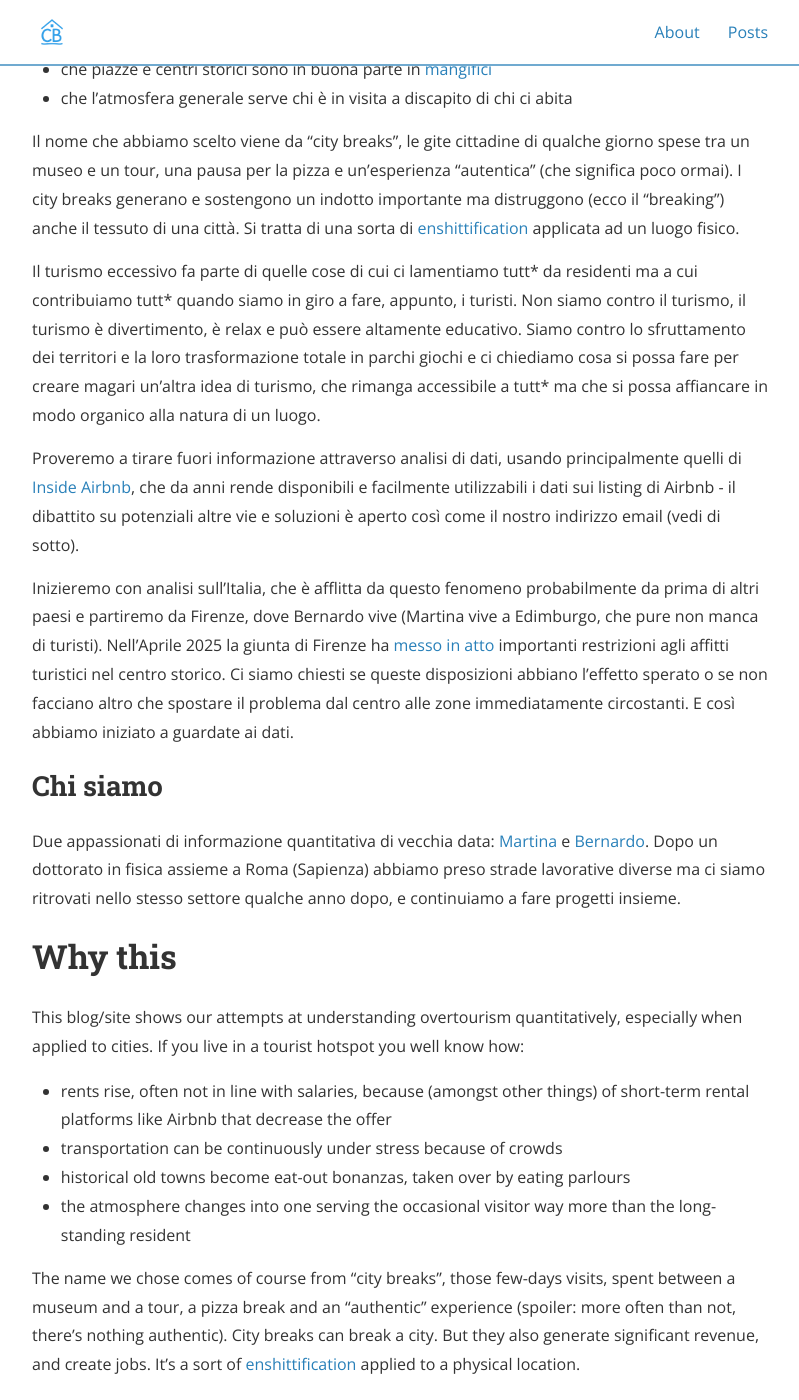
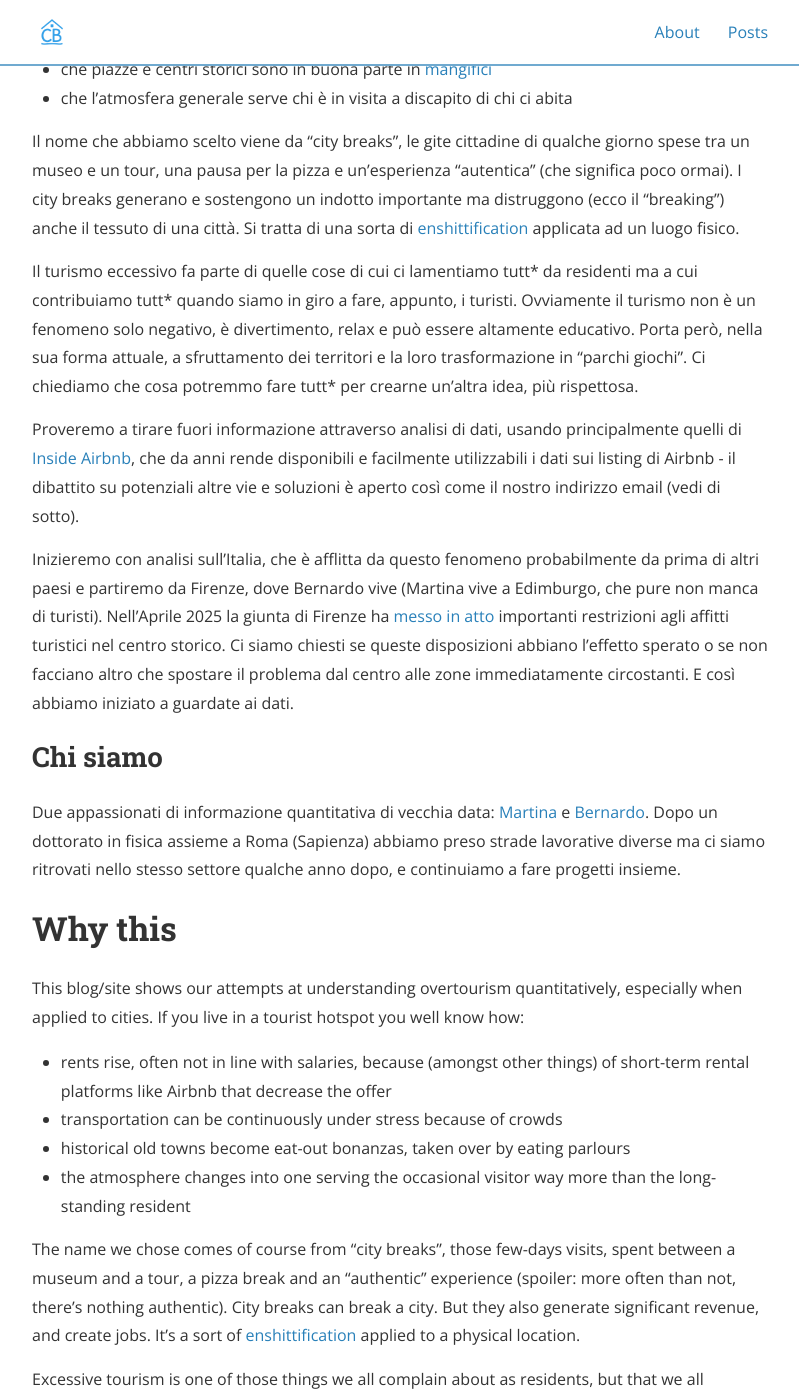
Before and after one commit to bernomone/citybreaking, a Jekyll site: the page built from about.md, in a window 1280 px wide and 1400 px high, scrolled down 469 px. Shown: the whole window, without its empty margins (240-1039 px from the left). Built offline with Jekyll 4.4.1, drawn with Linux system fonts in a browser that asks for light colours; nearby versions of some CDN libraries; some of the changed text lies outside the part shown.

Commit message:
smorzato i toni

```diff
--- a/about.md
+++ b/about.md
@@ -17,7 +17,7 @@ Questo sito raccoglie i nostri tentativi di capire quantitativamente il fenomeno
 
 Il nome che abbiamo scelto viene da "city breaks", le gite cittadine di qualche giorno spese tra un museo e un tour, una pausa per la pizza e un'esperienza "autentica" (che significa poco ormai). I city breaks generano e sostengono un indotto importante ma distruggono (ecco il "breaking") anche il tessuto di una città. Si tratta di una sorta di [enshittification](https://en.wikipedia.org/wiki/Enshittification#) applicata ad un luogo fisico.
 
-Il turismo eccessivo fa parte di quelle cose di cui ci lamentiamo tutt* da residenti ma a cui contribuiamo tutt* quando siamo in giro a fare, appunto, i turisti. Non siamo contro il turismo, il turismo è divertimento, è relax e può essere altamente educativo. Siamo contro lo sfruttamento dei territori e la loro trasformazione totale in parchi giochi e ci chiediamo cosa si possa fare per creare magari un'altra idea di turismo, che rimanga accessibile a tutt* ma che si possa affiancare in modo organico alla natura di un luogo.
+Il turismo eccessivo fa parte di quelle cose di cui ci lamentiamo tutt* da residenti ma a cui contribuiamo tutt* quando siamo in giro a fare, appunto, i turisti. Ovviamente il turismo non è un fenomeno solo negativo, è divertimento, relax e può essere altamente educativo. Porta però, nella sua forma attuale, a sfruttamento dei territori e la loro trasformazione in "parchi giochi". Ci chiediamo che cosa potremmo fare tutt* per crearne un'altra idea, più rispettosa.
 
 Proveremo a tirare fuori informazione attraverso analisi di dati, usando principalmente quelli di [Inside Airbnb](https://insideAirbnb.com/about/), che da anni rende disponibili e facilmente utilizzabili i dati sui listing di Airbnb - il dibattito su potenziali altre vie e soluzioni è aperto così come il nostro indirizzo email (vedi di sotto).
 
@@ -37,7 +37,7 @@ This blog/site shows our attempts at understanding overtourism quantitatively, e
 
 The name we chose comes of course from "city breaks", those few-days visits, spent between a museum and a tour, a pizza break and an "authentic" experience (spoiler: more often than not, there's nothing authentic). City breaks can break a city. But they also generate significant revenue, and create jobs. It's a sort of [enshittification](https://en.wikipedia.org/wiki/Enshittification#) applied to a physical location.
 
-Excessive tourism is one of those things we all complain about as residents, but that we all contribute to when we happen to be tourists ourselves. We're not against tourism, it is fun and relaxing and can of course be highly educational. We're against the exploitation of territories and their total transformation into playgrounds - we wonder what could we all do to maybe create another idea of accessible tourism, still accessible to all but that could organically be integrated in communities.
+Excessive tourism is one of those things we all complain about as residents, but that we all contribute to when we happen to be tourists ourselves. Clearly, we don't mean to say that tourism is all bad, it is fun and relaxing and can of course be highly educational. But in its current form it leads to the exploitation of territories and their total transformation into "playgrounds" - we wonder what could we all do to create another idea of tourism, respectful and still accessible to everyone.
 
 We'll use data to extract information, using mainly [Inside Airbnb](https://insideAirbnb.com/about/), which have been collecting and making available all data regarding listings on the platform. Then, the debate on ideas and potential solutions is open, like our email address (see below in the footer).
 
```
